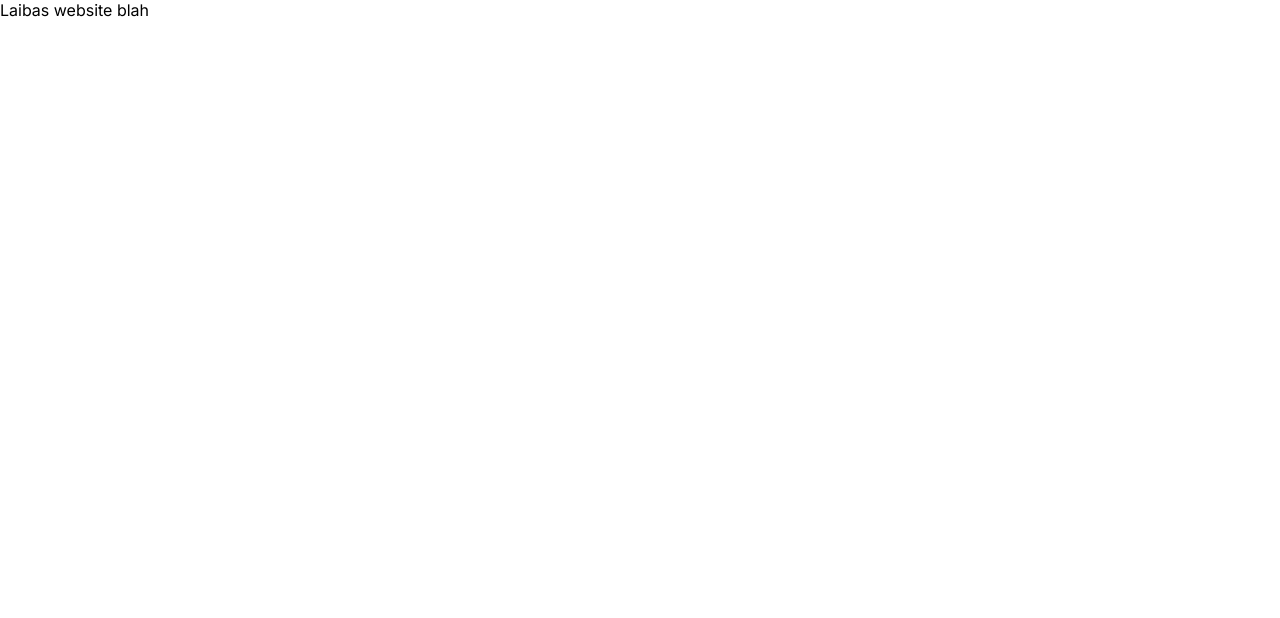
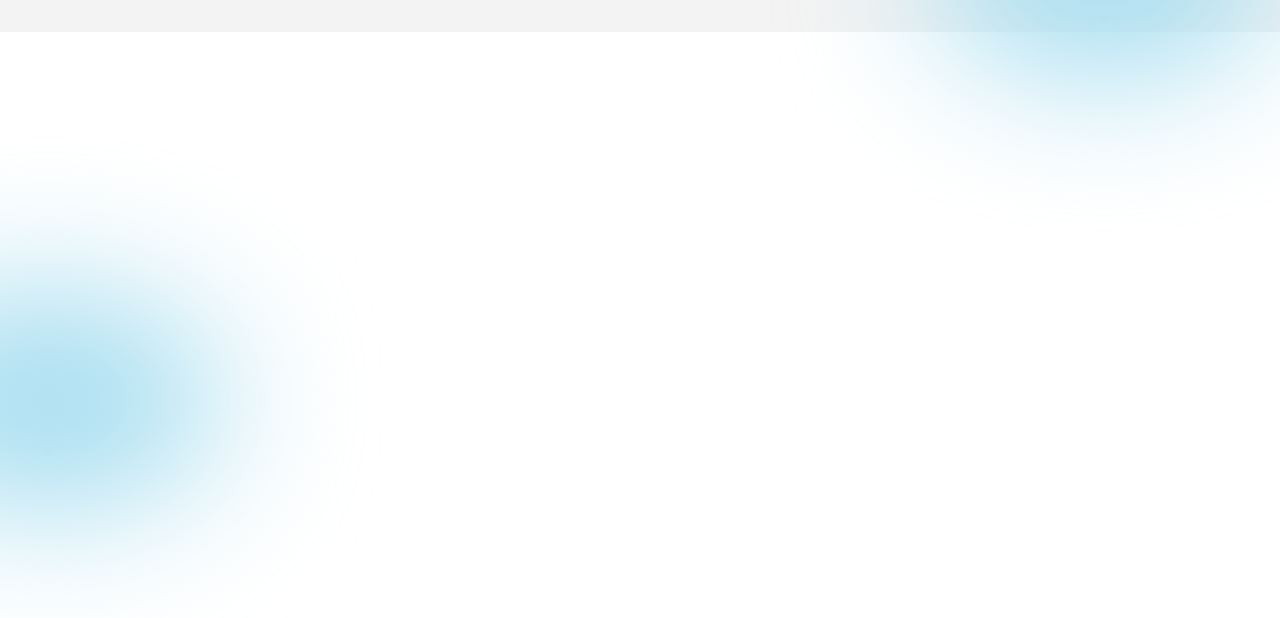
Before and after one commit to Layibaa/acp-final, a React (Create React App) app in the folder starter/: page / in a window 1280 px wide. Shown: the top 618 px of the page. Built offline with nearby package versions, Linux system fonts and the light colour scheme.

Commit message:
app component done
just styling added blurs did some positioning

```diff
--- a/starter/src/App.css
+++ b/starter/src/App.css
@@ -13,3 +13,19 @@
   --location: #EF5757;
 --shedule: #E1AE4A;
 }
+
+.App{
+  overflow: hidden;
+  color: var(--black);
+  background: #f3f3f3;
+  padding: 1rem 1rem;
+}
+
+.blur{
+  position: absolute;
+  width: 22rem;
+  height: 14rem;
+  border-radius: 50%;
+  background: #a6ddf0;
+  filter: blur(72px);
+}
--- a/starter/src/App.js
+++ b/starter/src/App.js
@@ -2,7 +2,8 @@
 function App() {
   return (
     <div className="App">
-        Laibas website blah
+      <div className="blur" style={{top: '-18%', right: '0'}}></div>
+      <div className="blur" style={{top: '36%', left: '-8rem'}}></div>
     </div>
   );
 }
```
